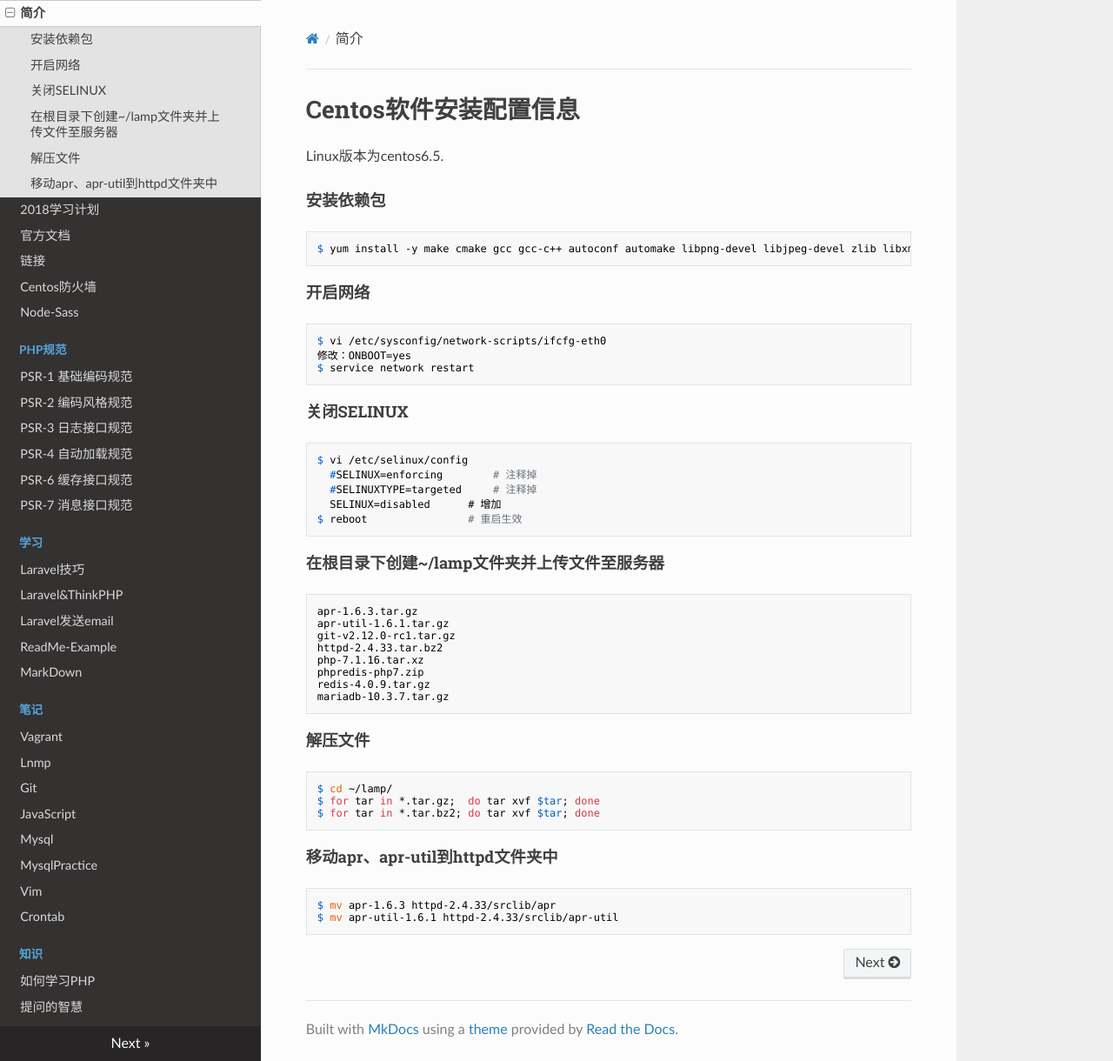
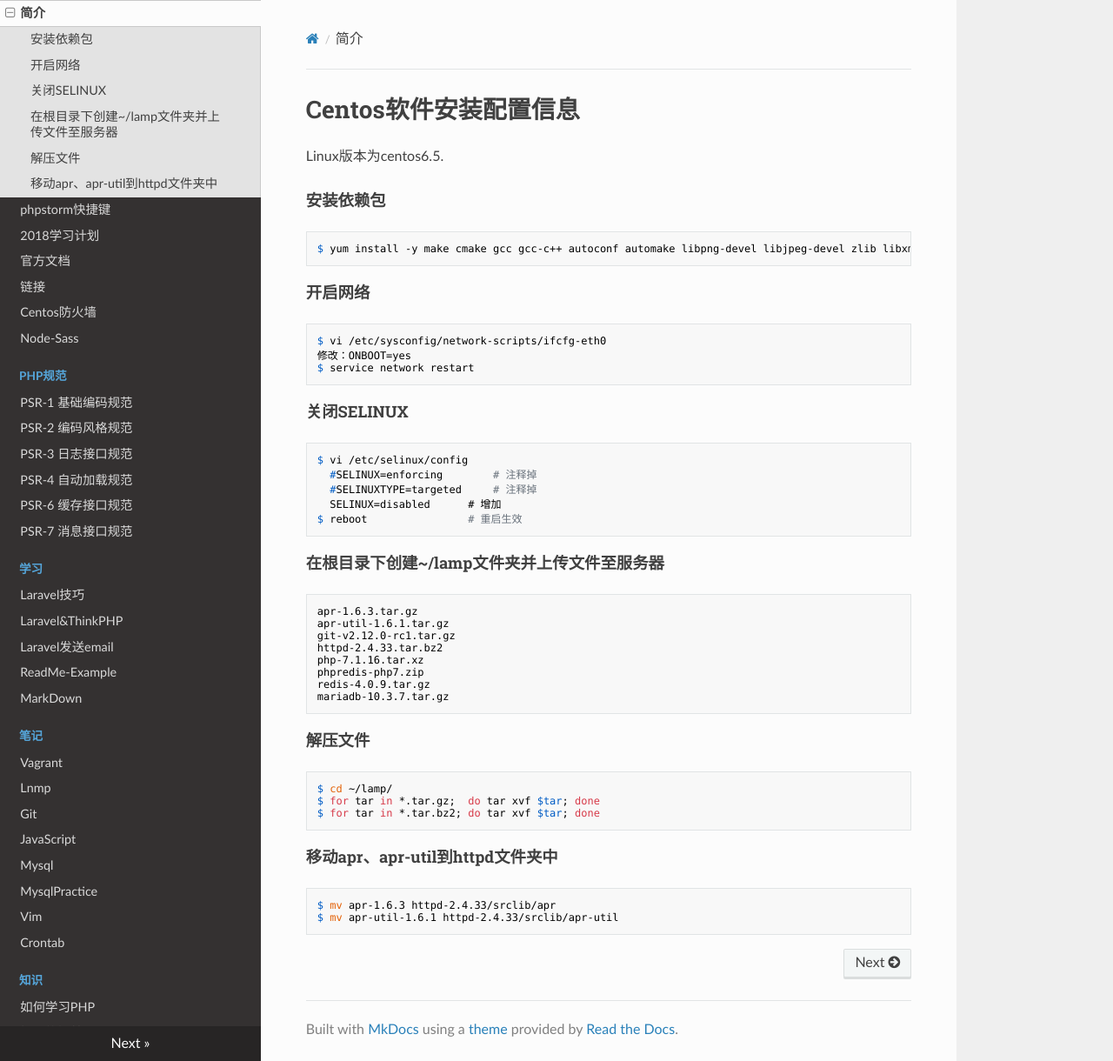
Before and after one commit to oksvip/documents, an MkDocs documentation site: the page built from docs/index.md, in a window 1280 px wide and 1220 px high. Shown: the whole window at 87% size. Built offline with MkDocs 1.6.1, drawn with Linux system fonts in a browser that asks for light colours; nearby versions of some CDN libraries; old or Windows-style settings are respelled for this version of MkDocs.

Commit message:
update config

```diff
--- a/mkdocs.yml
+++ b/mkdocs.yml
@@ -2,6 +2,7 @@ site_name: 开发笔记
 theme: readthedocs
 pages:
     - 简介: 'index.md'
+    - phpstorm快捷键: 'study/phpstorm.md'
     - 2018学习计划: 'study/learn-plan.md'
     - 官方文档: 'study/manual.md'
     - 链接: 'study/links.md'
```
